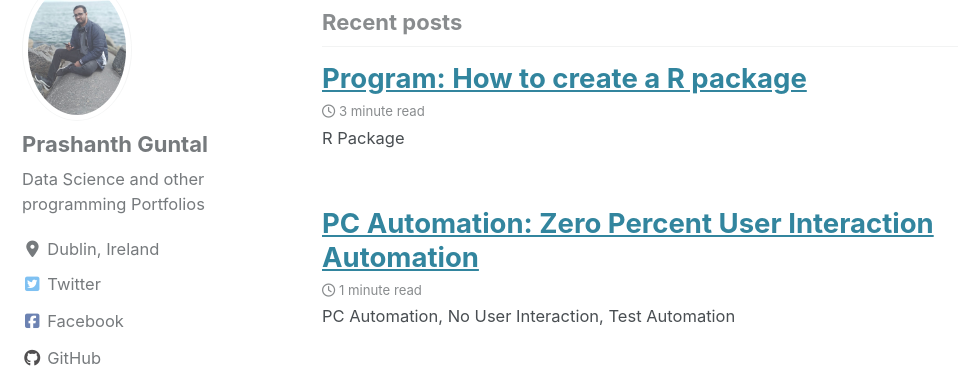
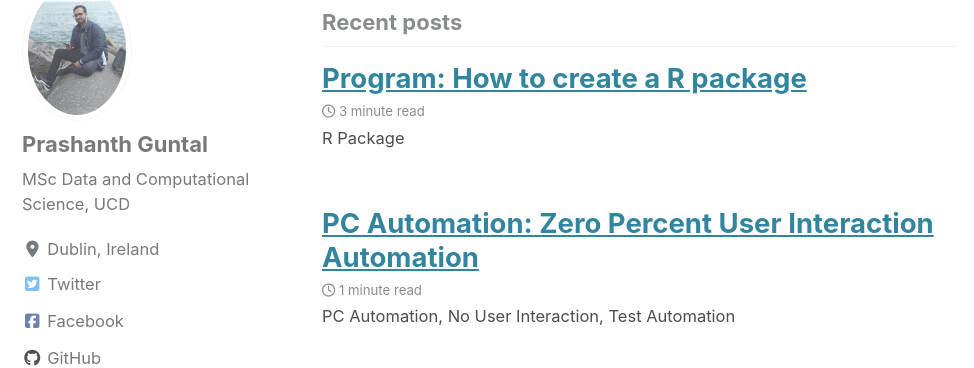
Before and after one commit to MacPrash/prashanthguntal.github.io, a Jekyll site: the page built from index.html, in a window 1280 px wide and 900 px high, scrolled down 1049 px. Shown: the part 88-456 px from the top of the window, without its empty margins (0-974 px from the left). Built offline with Jekyll 4.4.1, drawn with Linux system fonts in a browser that asks for light colours; cached includes are drawn as plain includes; nearby versions of some CDN libraries; the list of posts is cut into pages by our own code.

Commit message:
Updated Config file

```diff
--- a/_config.yml
+++ b/_config.yml
@@ -108,7 +108,7 @@ analytics:
 author:
   name             : "Prashanth Guntal"
   avatar           : "/images/myphoto.jpg"  # path of avatar image, e.g. "/assets/images/bio-photo.jpg"
-  bio              : "Data Science and other programming Portfolios"
+  bio              : "MSc Data and Computational Science, UCD"
   location         : "Dublin, Ireland"
   email            : "prashanth09071994@gmail.com"
   #github           : "MacPrash"
```
